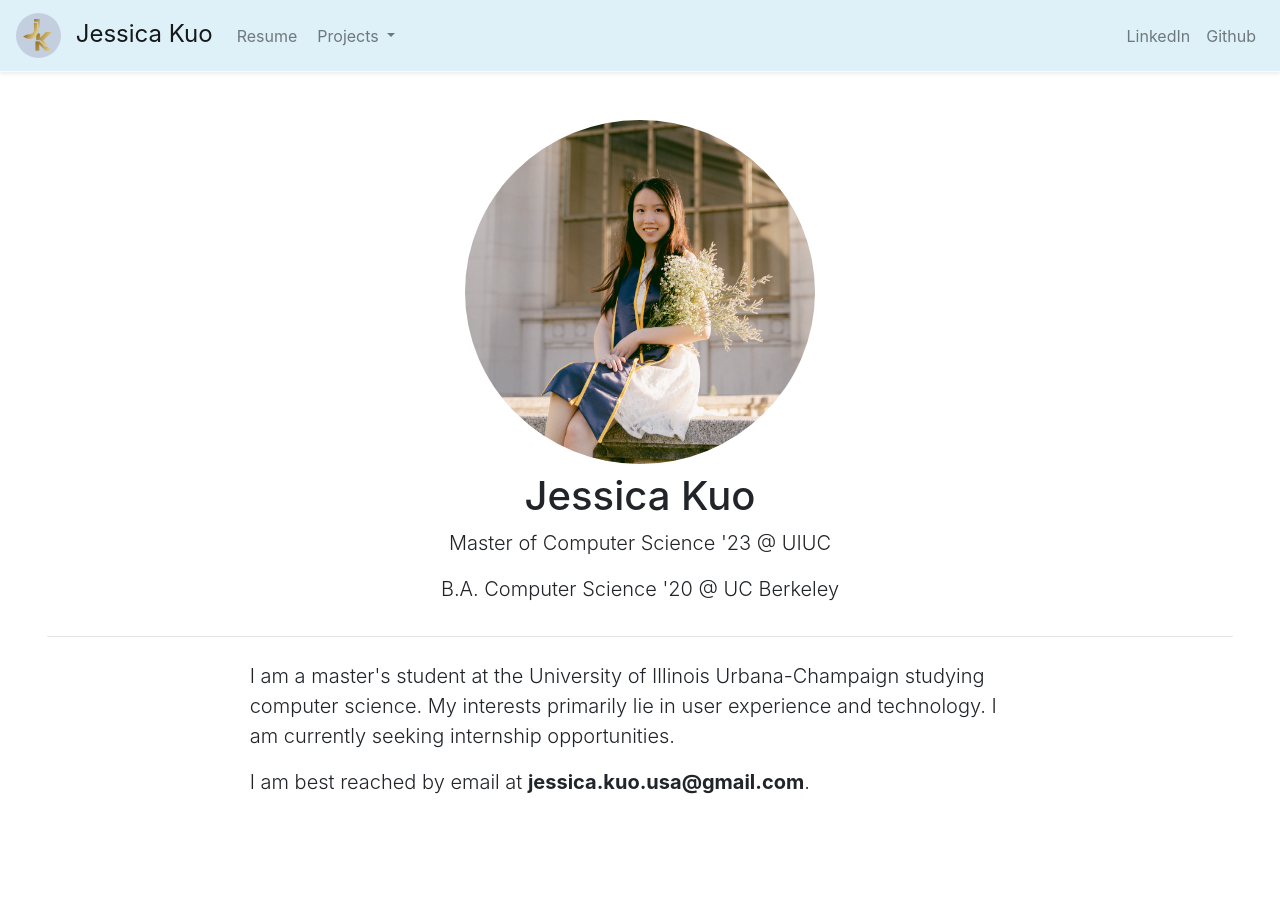
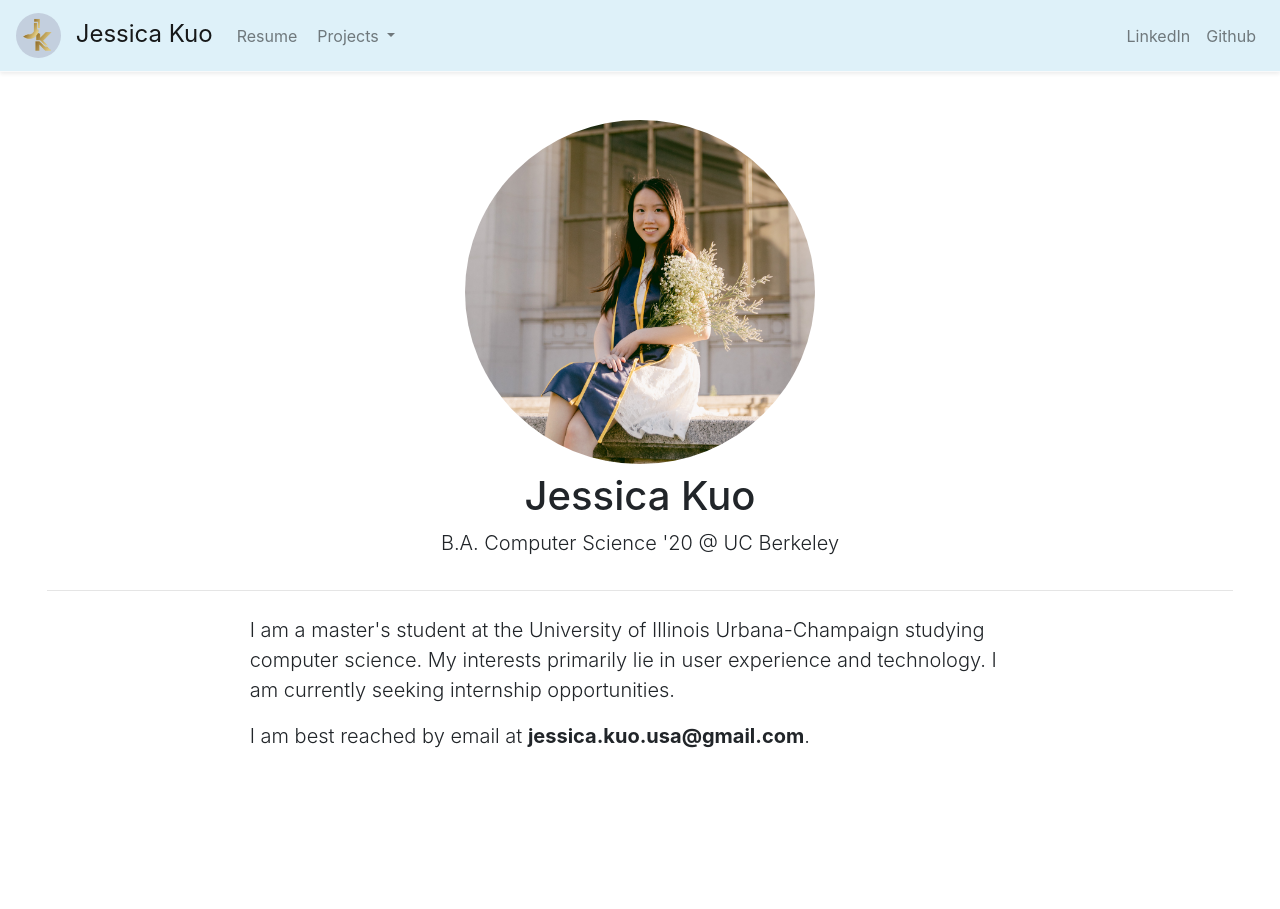
Before and after one commit to jesskuo/jesskuo.github.io, a Jekyll site: the page built from index.html, in a window 1280 px wide. Built offline with Jekyll 4.4.1, drawn with Linux system fonts in a browser that asks for light colours; comment, search, counter and statistics services are not loaded.

Commit message:
Updated school

```diff
--- a/index.html
+++ b/index.html
@@ -8,9 +8,6 @@ layout: page
       </div>
       <div class="row justify-content-center mt-2">
         <h1>Jessica Kuo</h1>
-      </div>
-      <div class="row justify-content-center">
-        <p class="lead text-center">Master of Computer Science '23 @ UIUC</p>
       </div>
       <div class="row justify-content-center">
         <p class="lead text-center">B.A. Computer Science '20 @ UC Berkeley</p>
```
Also changed, not shown: 1 other file.
